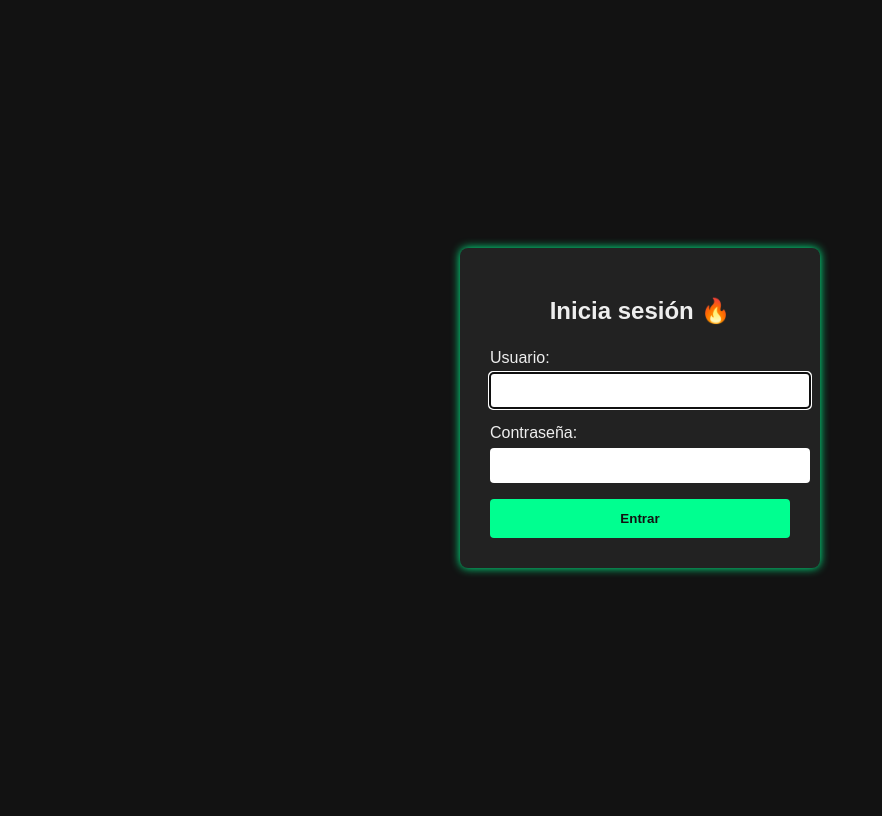
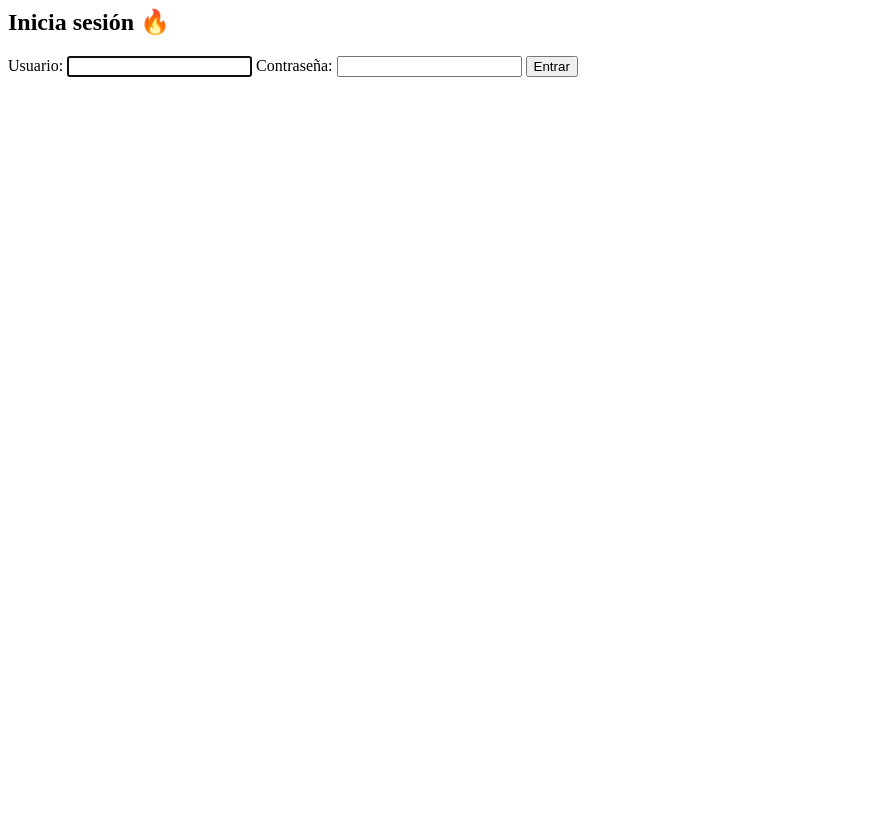
Before and after one commit to incognito189/proyect, a Django app: page / in a window 1280 px wide. Shown: the whole page, without its empty margins (0-882 px from the left). After the commit the page ends 77 px from the top, so only its background shows below. Run offline with Django 5.2, Linux system fonts and the light colour scheme.

Commit message:
Update login.html

```diff
--- a/mi_proyecto/templates/login.html
+++ b/mi_proyecto/templates/login.html
@@ -1,61 +1,3 @@
-<!DOCTYPE html>
-<html lang="es">
-<head>
-    <meta charset="UTF-8" />
-    <title>Login - Viaje Seguro 🔥</title>
-    <style>
-        body {
-            font-family: Arial, sans-serif;
-            background: #121212;
-            color: #eee;
-            display: flex;
-            justify-content: center;
-            align-items: center;
-            height: 100vh;
-        }
-        form {
-            background: #222;
-            padding: 30px;
-            border-radius: 8px;
-            box-shadow: 0 0 10px #00ff90;
-            width: 300px;
-        }
-        input {
-            width: 100%;
-            padding: 10px;
-            margin-top: 6px;
-            margin-bottom: 16px;
-            border-radius: 4px;
-            border: none;
-        }
-        button {
-            background-color: #00ff90;
-            border: none;
-            padding: 12px;
-            width: 100%;
-            color: #121212;
-            font-weight: bold;
-            cursor: pointer;
-            border-radius: 4px;
-        }
-        button:hover {
-            background-color: #00cc73;
-        }
-        .error {
-            background: #ff4c4c;
-            padding: 8px;
-            border-radius: 4px;
-            margin-bottom: 15px;
-            text-align: center;
-            font-weight: bold;
-        }
-        h2 {
-            margin-bottom: 24px;
-            text-align: center;
-        }
-    </style>
-</head>
-<body>
 <form method="post" autocomplete="off">
     <h2>Inicia sesión 🔥</h2>
     {% if error %}
@@ -70,5 +12,3 @@
 
     <button type="submit">Entrar</button>
 </form>
-</body>
-</html>
```
Lines whose indentation alone changed are shown as unchanged.
